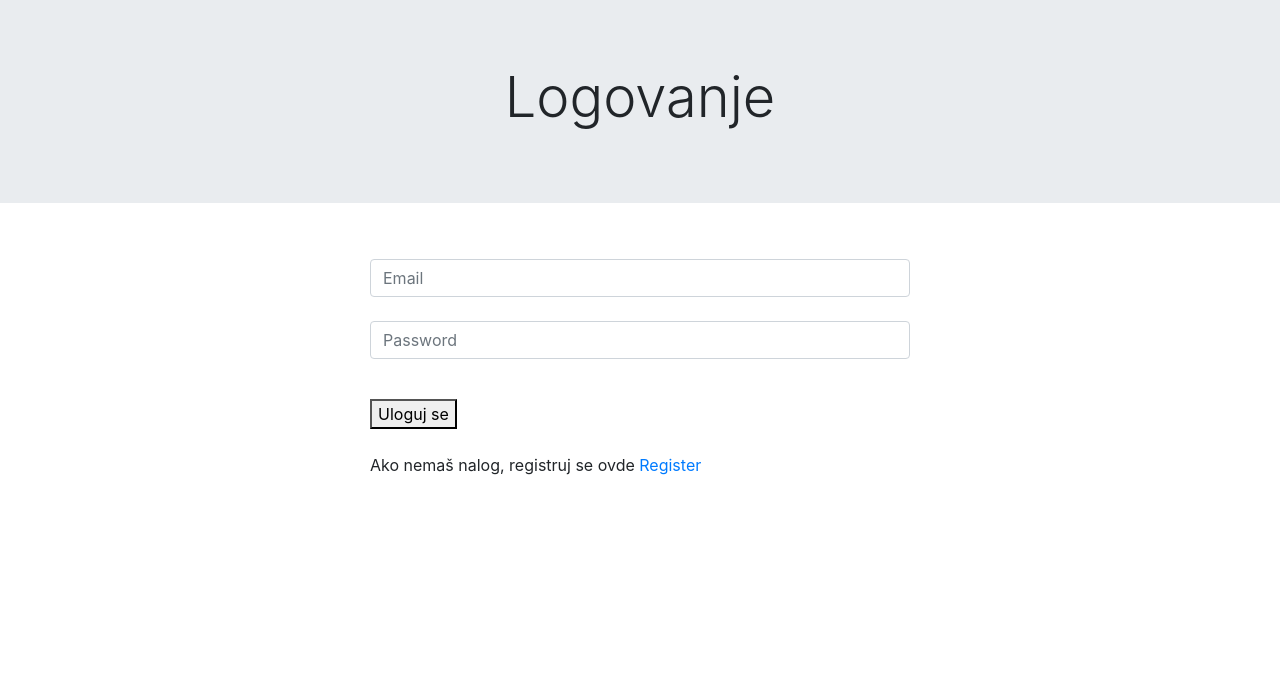
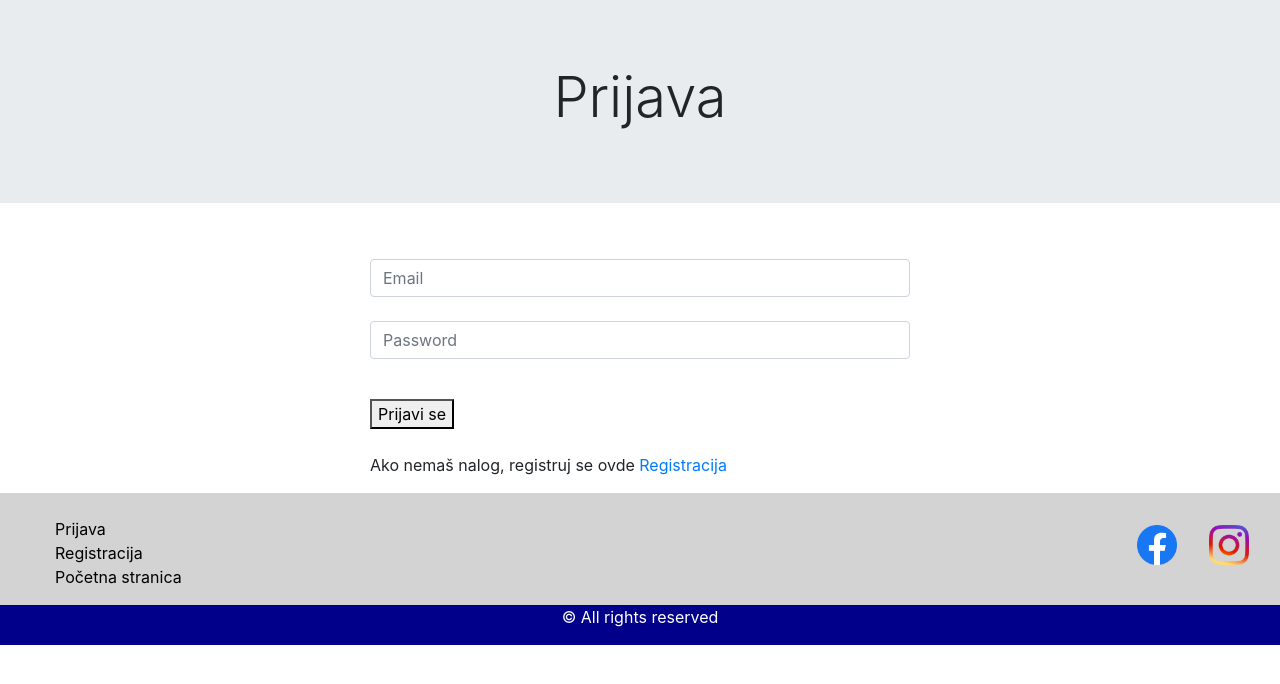
Before and after one commit to nikolabibercic/parfem, a PHP site: page /views/login.view.php in a window 1280 px wide. Shown: the part 56-740 px from the top of the page. Run offline with PHP 8.4, Linux system fonts and the light colour scheme.

Commit message:
Dodat footer, izmenjeno par reci u hederu, dodat search u products.view

```diff
--- a/partials/footer.php
+++ b/partials/footer.php
@@ -1,3 +1,34 @@
+
+    <div class="container-fluid" style="background-color: lightgrey;">
+        <div class="row">
+            <div class="col-6" >
+            <br>
+                <ul style="list-style-type:none;">
+                    <li><a href="/parfem/views/login.view.php" style="color: black">Prijava</a><br></li>
+                    <li><a href="/parfem/views/register.view.php" style="color: black">Registracija</a><br></li>
+                    <li><a href="/parfem/index.php" style="color: black">Početna stranica</a></li>
+                </ul>
+
+            </div>
+            <div class="col-6" >
+            <br>
+                <ul class="nav float-right">
+                    <li class="nav-item"><a href="#" class="nav-link"><img src="/parfem/images/facebookIcon.png" class="img-fluid" alt="Responsive image" width="40px" height="40px"></a></li>
+                    <li class="nav-item"><a href="#" class="nav-link"><img src="/parfem/images/instagramIcon.png" class="img-fluid" alt="Responsive image" width="40px" height="40px"></a></li>
+                </ul>
+            </div>
+        </div>
+    </div>
+
+    <div class="container-fluid" style="background-color: darkblue; color: white;">
+        <div class="row">
+            <div class="col-12 text-center">
+                <div>
+                    <p>&copy; All rights reserved</p>
+                </div>
+            </div>
+        </div>
+    </div>
 
     <script src="/parfem/main.js"></script>
     <script src="https://code.jquery.com/jquery-3.5.1.slim.min.js" integrity="sha384-DfXdz2htPH0lsSSs5nCTpuj/zy4C+OGpamoFVy38MVBnE+IbbVYUew+OrCXaRkfj" crossorigin="anonymous"></script>
--- a/partials/header.php
+++ b/partials/header.php
@@ -12,6 +12,8 @@
     <!-- Bootstrap CSS -->
     <link rel="stylesheet" href="https://stackpath.bootstrapcdn.com/bootstrap/4.5.2/css/bootstrap.min.css" integrity="sha384-JcKb8q3iqJ61gNV9KGb8thSsNjpSL0n8PARn9HuZOnIxN0hoP+VmmDGMN5t9UJ0Z" crossorigin="anonymous">
 
+    <link rel="stylesheet" href="main.css">
+
     <!-- Google font -->
     <!-- Treba dodati neki google font -->
 
--- a/views/login.view.php
+++ b/views/login.view.php
@@ -13,7 +13,7 @@
 
 <div class="jumbotron jumbotron-fluid">
     <div class="container text-center">
-            <h1 class="display-4">Logovanje</h1>
+            <h1 class="display-4">Prijava</h1>
     </div>
 </div>
 
@@ -29,9 +29,9 @@
                     <input type="email" name="email" placeholder="Email" class="form-control" required><br>
                     <input type="password" name="password" placeholder="Password" class="form-control" required><br>
                 </div>
-                <button type="submit" name="logIn">Uloguj se</button>
+                <button type="submit" name="logIn">Prijavi se</button>
                 <br><br>
-                <p>Ako nemaš nalog, registruj se ovde <a href="register.view.php">Register</a></p>
+                <p>Ako nemaš nalog, registruj se ovde <a href="register.view.php">Registracija</a></p>
             </form>
         </div>
         <div class="col-3">
--- a/views/products.search.view.php
+++ b/views/products.search.view.php
@@ -4,7 +4,7 @@
         </div>
         <div class="col-6">
             <br>
-            <form action="views/products.view.php" method="POST">
+            <form action="/parfem/views/products.view.php" method="POST">
                 <div class="form-group">
                     <label for="exampleFormControlSelect1">Pretraga:</label>
                     <input type="text" name="search" placeholder="Pretraži sajt..." class="form-control" > <br>
```
Also changed, not shown: views/products.view.php (+23 -5 lines), images/facebookIcon.png (added), images/instagramIcon.png (added), main.css (added).
